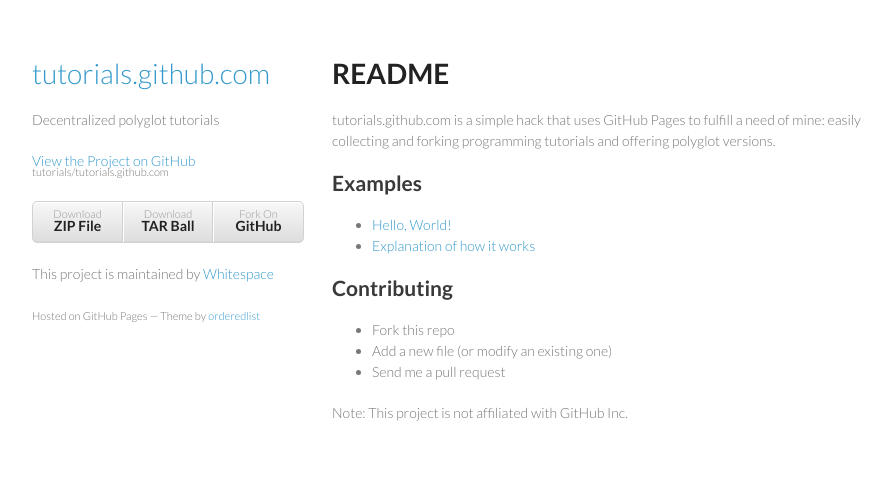
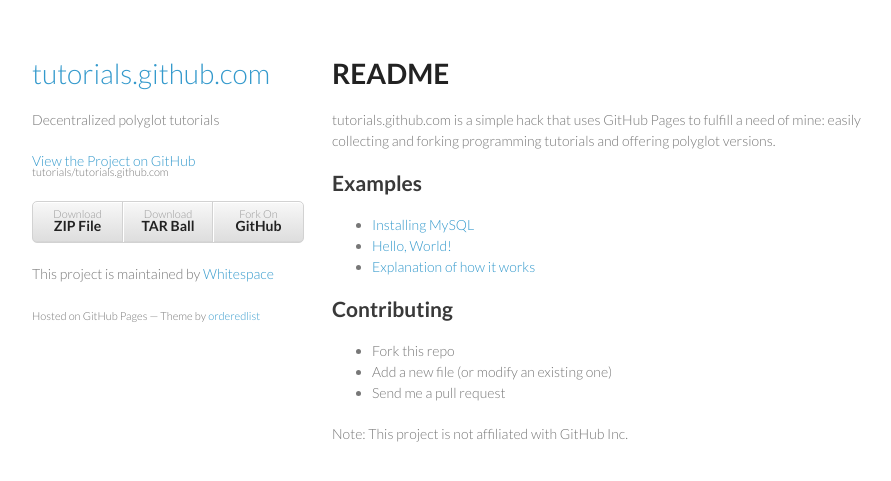
Before and after one commit to tutorials/tutorials.github.com, a Jekyll site: the page built from index.md, in a window 1280 px wide. Shown: the top 481 px of the page, without its empty margins (178-1069 px from the left). Built offline with Jekyll 4.4.1, drawn with Linux system fonts in a browser that asks for light colours; nearby versions of some CDN libraries.

Commit message:
Added link from the home page

```diff
--- a/index.md
+++ b/index.md
@@ -11,6 +11,7 @@
 Examples
 --------
 
+* [Installing MySQL](pages/installing-mysql.html)
 * [Hello, World!](pages/hello-world.html "Hello, World!")
 * [Explanation of how it works](pages/test.html)
 
```
